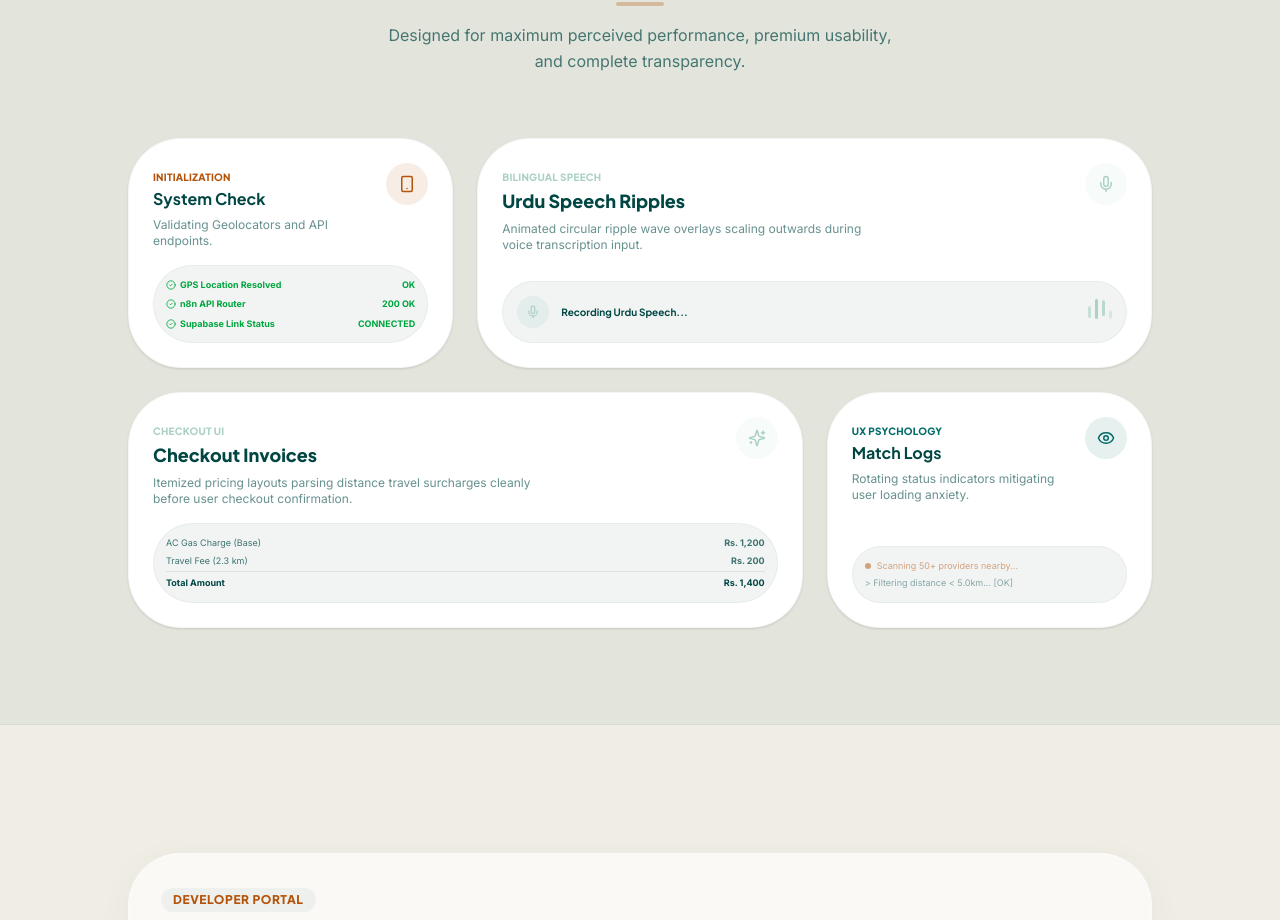
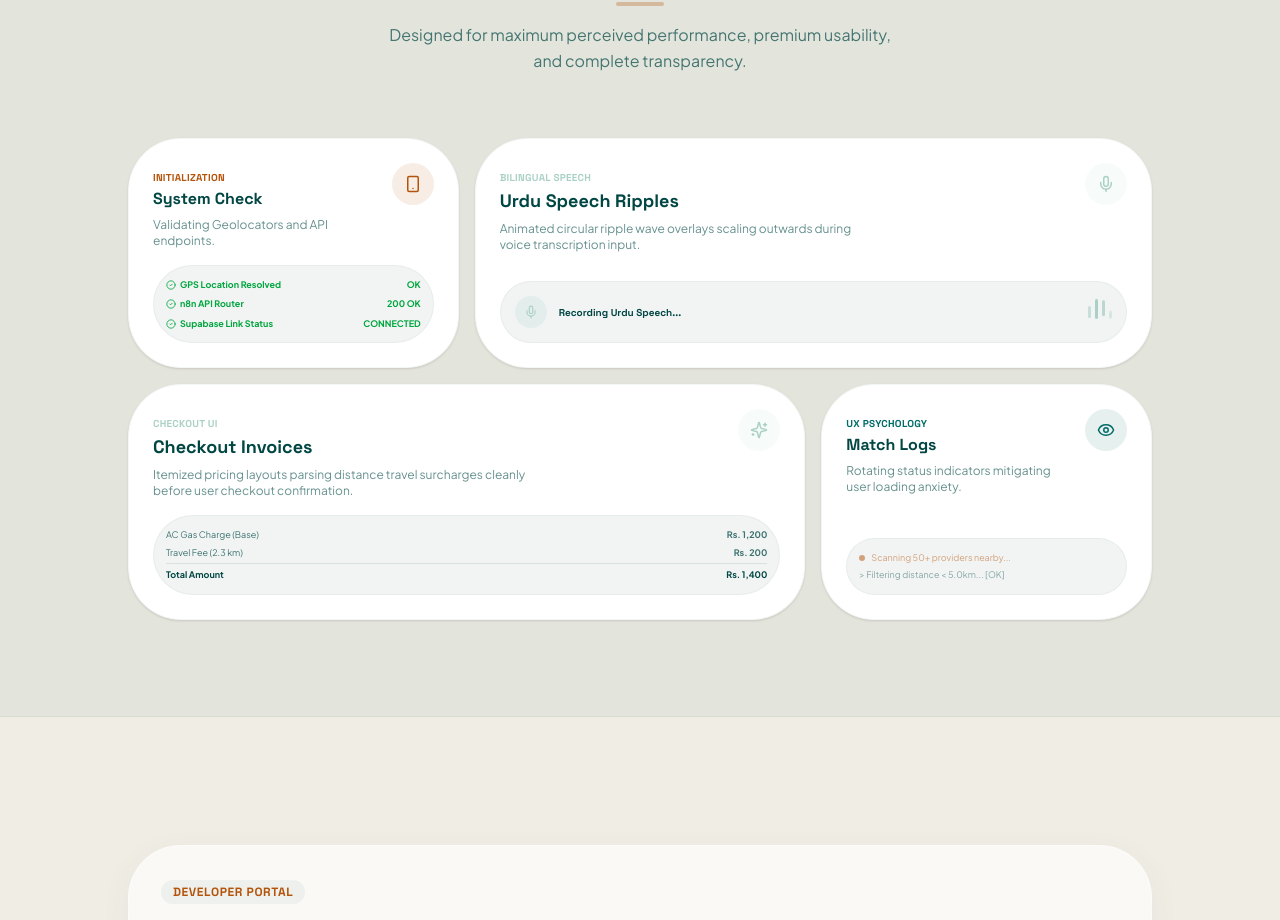
Before and after one commit to ahad324/serviq-web, a Next.js app: page / in a window 1280 px wide. Shown: the part 4200-5120 px from the top of the page. Built offline with nearby package versions, Linux system fonts and the light colour scheme.

Commit message:
fon't changed

```diff
--- a/src/app/globals.css
+++ b/src/app/globals.css
@@ -5,8 +5,8 @@
 @custom-variant dark (&:is(.dark *));
 
 @theme inline {
-  --font-sans: var(--font-inter), sans-serif;
-  --font-heading: var(--font-plus-jakarta-sans), sans-serif;
+  --font-sans: var(--font-plus-jakarta-sans), sans-serif;
+  --font-heading: var(--font-space-grotesk), sans-serif;
   --font-mono: var(--font-geist-mono), monospace;
 
   /* Custom Serviq Colors */
--- a/src/app/layout.tsx
+++ b/src/app/layout.tsx
@@ -1,11 +1,12 @@
 import type { Metadata } from "next";
-import { Inter, Plus_Jakarta_Sans } from "next/font/google";
+import { Space_Grotesk, Plus_Jakarta_Sans } from "next/font/google";
 import LenisProvider from "@/components/LenisProvider";
 import "./globals.css";
 
-const inter = Inter({
-  variable: "--font-inter",
+const spaceGrotesk = Space_Grotesk({
+  variable: "--font-space-grotesk",
   subsets: ["latin"],
+  weight: ["300", "400", "500", "600", "700"],
 });
 
 const plusJakartaSans = Plus_Jakarta_Sans({
@@ -32,7 +33,7 @@ export default function RootLayout({
   return (
     <html lang="en" className="scroll-smooth">
       <body
-        className={`${inter.variable} ${plusJakartaSans.variable} font-sans min-h-screen antialiased overflow-x-hidden`}
+        className={`${plusJakartaSans.variable} ${spaceGrotesk.variable} font-sans min-h-screen antialiased overflow-x-hidden`}
       >
         <LenisProvider>
           <div className="noise-overlay" />
--- a/src/app/page.tsx
+++ b/src/app/page.tsx
@@ -406,10 +406,10 @@ export default function Home() {
             </div>
 
             {/* Bento Grid 2 layout */}
-            <div className="grid grid-cols-1 md:grid-cols-3 gap-6 max-w-5xl mx-auto">
+            <div className="grid grid-cols-1 md:grid-cols-3 gap-4 max-w-5xl mx-auto">
 
               {/* Card 1: Splash system (col-span-1) */}
-              <div className="p-6 bg-white dark:bg-cyprus rounded-3xl border border-cyprus/5 dark:border-sand/10 shadow-sm flex flex-col justify-between hover:border-cyprus/25 dark:hover:border-teal-highlight/30 transition-all duration-300 min-h-[220px]">
+              <div className="p-6 bg-white dark:bg-cyprus rounded-3xl border border-cyprus/5 dark:border-sand/10 shadow-sm flex flex-col justify-between hover:border-cyprus/25 dark:hover:border-teal-highlight/30 transition-all duration-300 min-h-[200px]">
                 <div className="flex justify-between items-start gap-4">
                   <div className="space-y-1.5 text-left">
                     <span className="text-[10px] font-heading font-extrabold text-mustard uppercase tracking-wide">Initialization</span>
@@ -447,7 +447,7 @@ export default function Home() {
               </div>
 
               {/* Card 2: Voice ripple (col-span-2) */}
-              <div className="p-6 bg-white dark:bg-cyprus rounded-3xl border border-cyprus/5 dark:border-sand/10 shadow-sm flex flex-col justify-between hover:border-cyprus/25 dark:hover:border-teal-highlight/30 transition-all duration-300 md:col-span-2 min-h-[220px]">
+              <div className="p-6 bg-white dark:bg-cyprus rounded-3xl border border-cyprus/5 dark:border-sand/10 shadow-sm flex flex-col justify-between hover:border-cyprus/25 dark:hover:border-teal-highlight/30 transition-all duration-300 md:col-span-2 min-h-[200px]">
                 <div className="flex justify-between items-start gap-4">
                   <div className="space-y-1.5 text-left">
                     <span className="text-[10px] font-heading font-extrabold text-teal-highlight uppercase tracking-wide">Bilingual Speech</span>
@@ -477,7 +477,7 @@ export default function Home() {
               </div>
 
               {/* Card 3: Checkout sheet (col-span-2) */}
-              <div className="p-6 bg-white dark:bg-cyprus rounded-3xl border border-cyprus/5 dark:border-sand/10 shadow-sm flex flex-col justify-between hover:border-cyprus/25 dark:hover:border-teal-highlight/30 transition-all duration-300 md:col-span-2 min-h-[220px]">
+              <div className="p-6 bg-white dark:bg-cyprus rounded-3xl border border-cyprus/5 dark:border-sand/10 shadow-sm flex flex-col justify-between hover:border-cyprus/25 dark:hover:border-teal-highlight/30 transition-all duration-300 md:col-span-2 min-h-[200px]">
                 <div className="flex justify-between items-start gap-4">
                   <div className="space-y-1.5 text-left">
                     <span className="text-[10px] font-heading font-extrabold text-teal-highlight uppercase tracking-wide">Checkout UI</span>
@@ -507,7 +507,7 @@ export default function Home() {
               </div>
 
               {/* Card 4: Perceived check-in (col-span-1) */}
-              <div className="p-6 bg-white dark:bg-cyprus rounded-3xl border border-cyprus/5 dark:border-sand/10 shadow-sm flex flex-col justify-between hover:border-cyprus/25 dark:hover:border-teal-highlight/30 transition-all duration-300 min-h-[220px]">
+              <div className="p-6 bg-white dark:bg-cyprus rounded-3xl border border-cyprus/5 dark:border-sand/10 shadow-sm flex flex-col justify-between hover:border-cyprus/25 dark:hover:border-teal-highlight/30 transition-all duration-300 min-h-[200px]">
                 <div className="flex justify-between items-start gap-4">
                   <div className="space-y-1.5 text-left">
                     <span className="text-[10px] font-heading font-extrabold text-cyprus-light uppercase tracking-wide">UX Psychology</span>
```
